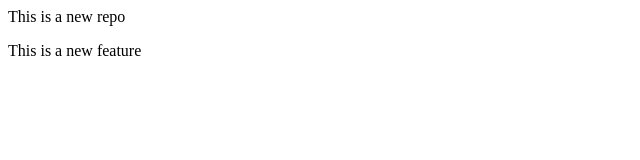
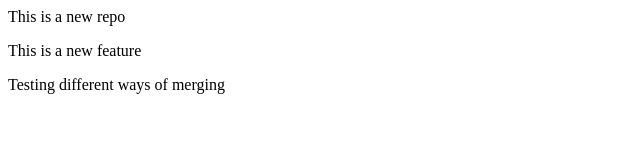
Before and after one commit to GravityD9/localrepo, a plain HTML site: page index.html in a window 1280 px wide. Shown: the whole page, without its empty margins (0-640 px from the left). Drawn offline with Linux system fonts and the light colour scheme.

Commit message:
Trying new merge

```diff
--- a/index.html
+++ b/index.html
@@ -1,2 +1,3 @@
 <p>This is a new repo</p>
 <p>This is a new feature</p>
+<p>Testing different ways of merging</p>
```
